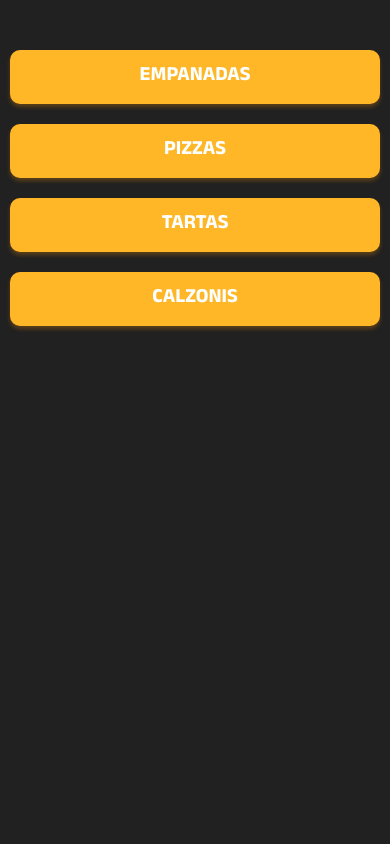
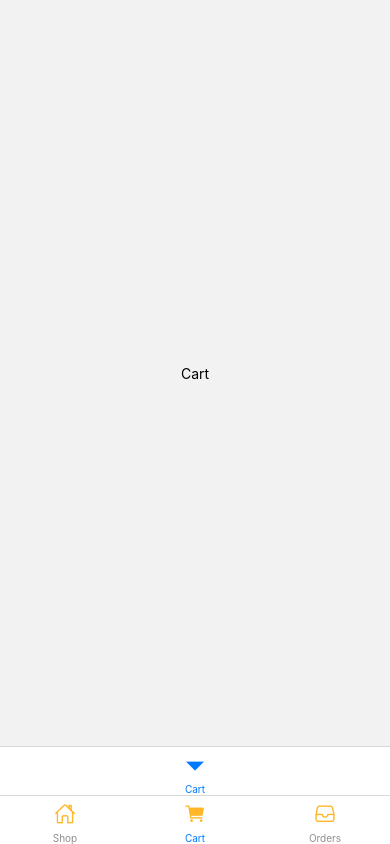
Before and after one commit to FacundoVillarroel/Challenge-12-React-Nativce, a React Native app: screen /CartTab in a window 390 px wide. Built offline with nearby package versions, Linux system fonts and the light colour scheme.

Commit message:
[feature] - create bottom tab an style with icons & navigators

```diff
--- a/package.json
+++ b/package.json
@@ -8,6 +8,7 @@
     "web": "expo start --web"
   },
   "dependencies": {
+    "@react-navigation/bottom-tabs": "^6.4.3",
     "@react-navigation/native": "^6.0.14",
     "@react-navigation/native-stack": "^6.9.2",
     "expo": "~47.0.8",
--- /dev/null
+++ b/src/navigation/cart.jsx
@@ -0,0 +1,33 @@
+import React from "react";
+import { createBottomTabNavigator } from "@react-navigation/bottom-tabs";
+import { Cart } from "../screens";
+
+import { COLORS } from "../constants/colors";
+
+
+const Stack = createBottomTabNavigator()
+
+const CartNavigator = () => {
+  return(
+    <Stack.Navigator
+      initialRouteName="Cart"
+      screenOptions={{
+        headerStyle: {
+          backgroundColor: COLORS.background,
+        },
+        headerTintColor: COLORS.primaryText,
+        headerTitleStyle: {
+          fontFamily: 'Anek-Bold',
+        },
+        headerBackTitle:"",
+        headerShown:false,
+      }}>
+        <Stack.Screen
+          name="Cart"
+          component={Cart}
+        />
+      </Stack.Navigator>
+  )
+}
+
+export default CartNavigator
--- a/src/navigation/index.jsx
+++ b/src/navigation/index.jsx
@@ -1,12 +1,12 @@
 import { NavigationContainer } from '@react-navigation/native';
 import React from 'react';
 
-import ShopNavigator from './shop';
+import Tabs from './tabs';
 
 const AppNavigator = () => {
   return (
     <NavigationContainer>
-      <ShopNavigator />
+      <Tabs />
     </NavigationContainer>
   );
 };
--- /dev/null
+++ b/src/navigation/orders.jsx
@@ -0,0 +1,32 @@
+import React from "react";
+import { createBottomTabNavigator } from "@react-navigation/bottom-tabs";
+import { Orders } from "../screens";
+
+import { COLORS } from "../constants/colors";
+
+const Stack = createBottomTabNavigator()
+
+const OrdersNavigator = () => {
+  return(
+    <Stack.Navigator
+      initialRouteName="Orders"
+      screenOptions={{
+        headerStyle: {
+          backgroundColor: COLORS.background,
+        },
+        headerTintColor: COLORS.primaryText,
+        headerTitleStyle: {
+          fontFamily: 'Anek-Bold',
+        },
+        headerBackTitle:"",
+        headerShown:false,
+      }}>
+        <Stack.Screen
+          name="Orders"
+          component={Orders}
+        />
+      </Stack.Navigator>
+  )
+}
+
+export default OrdersNavigator
--- /dev/null
+++ b/src/navigation/tabs.jsx
@@ -0,0 +1,61 @@
+import { React } from "react";
+import { createBottomTabNavigator } from "@react-navigation/bottom-tabs";
+import ShopNavigator from "./shop";
+import OrdersNavigator from "./orders";
+import CartNavigator from "./cart";
+import { Ionicons } from "@expo/vector-icons"
+import { COLORS } from "../constants/colors";
+
+const BottomTab = createBottomTabNavigator();
+
+const Tabs = () => {
+  return (
+    <BottomTab.Navigator
+      initialRouteName="ShopTab"
+      screenOptions={{
+        headerShown:false
+      }}
+    >
+      <BottomTab.Screen
+        name="ShopTab"
+        component={ShopNavigator}
+        options={{
+          title: "Shop",
+          tabBarIcon: ({ focused }) => (
+            <Ionicons
+              name={focused ? "home" : "home-outline"}
+              size={22}
+              color={COLORS.primary}
+            />
+          ),
+        }}
+      />
+      <BottomTab.Screen name="CartTab" component={CartNavigator}
+        options={{
+          title:"Cart",
+          tabBarIcon: ({ focused }) => (
+            <Ionicons
+              name={focused ? "cart" : "cart-outline"}
+              size={22}
+              color={COLORS.primary}
+            />
+          ),
+        }}
+      />
+      <BottomTab.Screen name="OrdersTab" component={OrdersNavigator}
+        options={{
+          title:"Orders",
+          tabBarIcon: ({ focused }) => (
+            <Ionicons
+              name={focused ? "file-tray" : "file-tray-outline"}
+              size={22}
+              color={COLORS.primary}
+            />
+          ),
+        }}
+      />
+    </BottomTab.Navigator>
+  )
+}
+
+export default Tabs
--- /dev/null
+++ b/src/screens/cart/Cart.jsx
@@ -0,0 +1,14 @@
+import { View, Text } from 'react-native';
+import React from 'react';
+import { styles } from "./styles";
+
+
+const Cart = ({ navigation }) => {
+  return (
+    <View style={styles.container}>
+      <Text>Cart</Text>
+    </View>
+  )
+}
+
+export default Cart
--- /dev/null
+++ b/src/screens/cart/styles.js
@@ -0,0 +1,9 @@
+import { StyleSheet } from "react-native";
+
+export const styles = StyleSheet.create({
+  container:{
+    flex:1,
+    alignItems:"center",
+    justifyContent:"center",
+  },
+})
--- a/src/screens/index.js
+++ b/src/screens/index.js
@@ -1,3 +1,5 @@
 export { default as Categories } from './categories/Categories';
 export { default as Products } from "./products/Products";
-export { default as Product } from "./product/Product"
+export { default as Product } from "./product/Product";
+export { default as Cart } from "./cart/Cart";
+export { default as Orders } from "./orders/Orders";
--- /dev/null
+++ b/src/screens/orders/Orders.jsx
@@ -0,0 +1,13 @@
+import { View, Text } from 'react-native';
+import React from 'react';
+import { styles } from "./styles";
+
+const Orders = ({ navigation }) => {
+  return (
+    <View style={styles.container}>
+      <Text>Orders</Text>
+    </View>
+  )
+}
+
+export default Orders
--- /dev/null
+++ b/src/screens/orders/styles.js
@@ -0,0 +1,9 @@
+import { StyleSheet } from "react-native";
+
+export const styles = StyleSheet.create({
+  container:{
+    flex:1,
+    alignItems:"center",
+    justifyContent:"center",
+  },
+})
```
Also changed, not shown: 2 other files (tests, documents, lock files or other folders).
